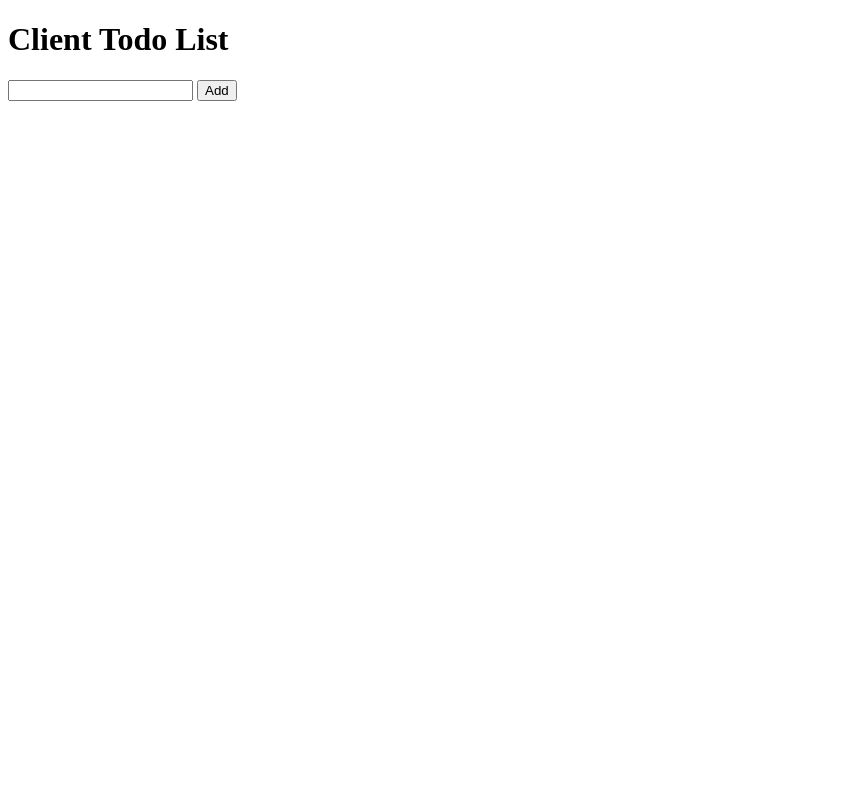
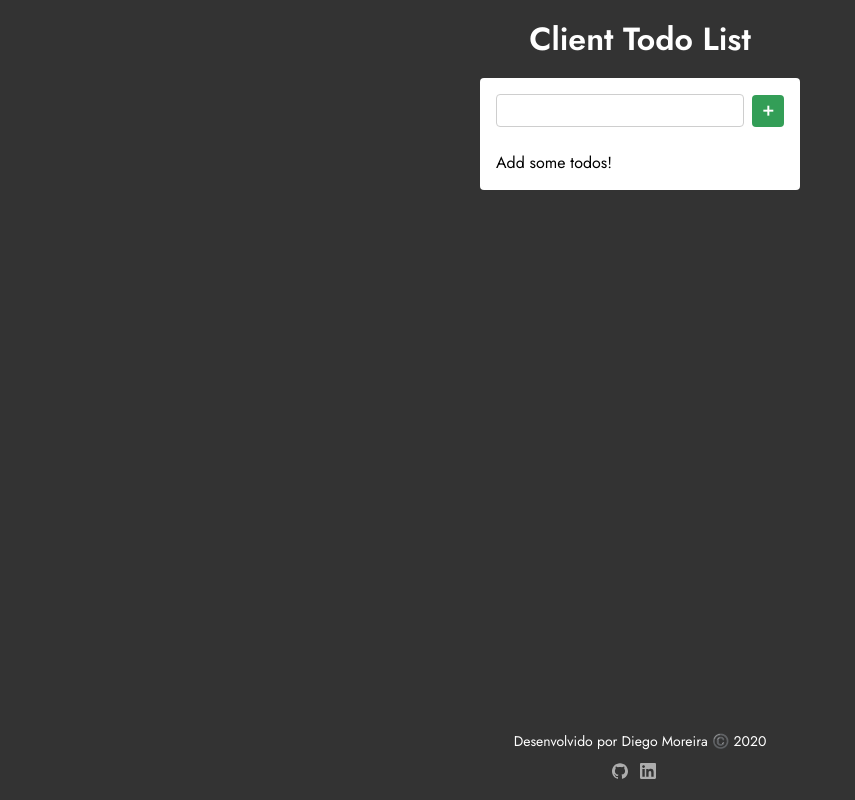
Before and after one commit to diegyoho/client-todo-list, a plain HTML site: page docs/index.html in a window 1280 px wide. Shown: the whole page, without its empty margins (0-855 px from the left). Drawn offline with Linux system fonts and the light colour scheme.

Commit message:
Stylizing

```diff
--- a/docs/index.html
+++ b/docs/index.html
@@ -4,21 +4,39 @@
     <meta charset="UTF-8">
     <meta name="viewport" content="width=device-width, initial-scale=1.0">
     <title>Client To do List</title>
+    <link href="https://fonts.googleapis.com/css2?family=Jost:wght@300;400;600&display=swap" rel="stylesheet">
+    <link href="https://fonts.googleapis.com/icon?family=Material+Icons" rel="stylesheet">
     <link rel="stylesheet" href="style.css">
 </head>
 <body>
+    <header>
         <h1>Client Todo List</h1>
+    </header>
+
+    <main class="container">
+        <div id="new-todo">
+            <input type="text" name="todo">
+            <button><i class="material-icons">add</i></button>
+        </div>
 
         <div id="todos">
             <ul>
 
             </ul>
         </div>
+    </main>
 
-    <div id="new-todo">
-        <input type="text" name="todo">
-        <button>Add</button>
+    <footer>
+        <p>Desenvolvido por Diego Moreira ©️ 2020</p>
+        <div id="social">
+            <a href="https://github.com/diegyohoho">
+                <svg role="img" viewBox="0 0 24 24" xmlns="http://www.w3.org/2000/svg"><title>GitHub</title><path d="M12 .297c-6.63 0-12 5.373-12 12 0 5.303 3.438 9.8 8.205 11.385.6.113.82-.258.82-.577 0-.285-.01-1.04-.015-2.04-3.338.724-4.042-1.61-4.042-1.61C4.422 18.07 3.633 17.7 3.633 17.7c-1.087-.744.084-.729.084-.729 1.205.084 1.838 1.236 1.838 1.236 1.07 1.835 2.809 1.305 3.495.998.108-.776.417-1.305.76-1.605-2.665-.3-5.466-1.332-5.466-5.93 0-1.31.465-2.38 1.235-3.22-.135-.303-.54-1.523.105-3.176 0 0 1.005-.322 3.3 1.23.96-.267 1.98-.399 3-.405 1.02.006 2.04.138 3 .405 2.28-1.552 3.285-1.23 3.285-1.23.645 1.653.24 2.873.12 3.176.765.84 1.23 1.91 1.23 3.22 0 4.61-2.805 5.625-5.475 5.92.42.36.81 1.096.81 2.22 0 1.606-.015 2.896-.015 3.286 0 .315.21.69.825.57C20.565 22.092 24 17.592 24 12.297c0-6.627-5.373-12-12-12"></path></svg>
+            </a>
+            <a href="https://www.linkedin.com/in/diegyohoho/">
+                <svg role="img" viewBox="0 0 24 24" xmlns="http://www.w3.org/2000/svg"><title>LinkedIn</title><path d="M20.447 20.452h-3.554v-5.569c0-1.328-.027-3.037-1.852-3.037-1.853 0-2.136 1.445-2.136 2.939v5.667H9.351V9h3.414v1.561h.046c.477-.9 1.637-1.85 3.37-1.85 3.601 0 4.267 2.37 4.267 5.455v6.286zM5.337 7.433c-1.144 0-2.063-.926-2.063-2.065 0-1.138.92-2.063 2.063-2.063 1.14 0 2.064.925 2.064 2.063 0 1.139-.925 2.065-2.064 2.065zm1.782 13.019H3.555V9h3.564v11.452zM22.225 0H1.771C.792 0 0 .774 0 1.729v20.542C0 23.227.792 24 1.771 24h20.451C23.2 24 24 23.227 24 22.271V1.729C24 .774 23.2 0 22.222 0h.003z"></path></svg>
+            </a>
         </div>
+    </footer>
 
     <script src="scripts.js"></script>
 </body>
--- a/docs/scripts.js
+++ b/docs/scripts.js
@@ -35,7 +35,8 @@ function createListItem(value, id) {
     li.innerText = value
 
     const removeButton = document.createElement('button')
-    removeButton.innerText = 'X'
+    removeButton.classList.add('delete')
+    removeButton.innerHTML = '<i class="material-icons">close</i>'
 
     removeButton.addEventListener('click', () => {
         removeTodo(id)
@@ -47,6 +48,11 @@ function createListItem(value, id) {
 }
 
 function showList() {
+    if(todos.length === 0) {
+        listElement.innerHTML = 'Add some todos!'
+        return
+    }
+
     listElement.innerHTML = ''
 
     todos.forEach((todo, index) => listElement.appendChild(createListItem(todo, index)))
--- a/docs/style.css
+++ b/docs/style.css
@@ -0,0 +1,148 @@
+* {
+    margin: 0;
+    padding: 0;
+    box-sizing: border-box;
+
+    text-decoration: none;
+    list-style: none;
+}
+
+html {
+    font-size: 62.5%;
+}
+
+html, body {
+    min-height: 100vh;
+}
+
+body {
+    font-family: 'Jost', sans-serif;
+    font-size: 1.6rem;
+
+    background-color: #333;
+
+    display: flex;
+    flex-direction: column;
+}
+
+.container {
+    width: 90%;
+    max-width: 940px;
+    margin: 0 auto;
+}
+
+header,
+footer {
+    padding: 16px 0;
+    color: white;
+    text-align: center;
+}
+
+main.container {
+    max-width: 320px;
+    margin-bottom: 8px;
+    padding: 16px;
+
+    border-radius: 4px;
+
+    background-color: white;
+}
+
+#new-todo {
+    display: flex;
+    justify-content: space-between;
+    align-items: center;
+}
+
+#new-todo input {
+    width: 100%;
+    padding: 8px 12px;
+
+    border: 1px solid #cecece;
+    border-radius: 4px;
+}
+
+#todos ul li button,
+#new-todo button {
+    width: 32px;
+    height: 32px;
+
+    padding: 8px;
+    margin-left: 8px;
+
+    background-color: #339e57;
+    color: white;
+
+    border: none;
+    border-radius: 4px;
+
+    cursor: pointer;
+
+    outline: none;
+
+    text-align: center;
+
+    transition: background-color 200ms;
+}
+
+#new-todo button:hover {
+    background-color: #14c24e;
+}
+
+#todos ul li button i,
+#new-todo button i {
+    font-size: 1.6rem;
+    font-weight: 600;
+}
+
+#todos {
+    margin-top: 24px;
+}
+
+#todos ul li {
+    padding: 8px 0;
+
+    display: flex;
+    justify-content: space-between;
+    align-items: center;
+}
+
+#todos ul li + li {
+    border-top: 1px solid #e9e9e9;
+}
+
+#todos ul li button.delete {
+    background-color: #a73434;
+}
+
+#todos ul li button.delete:hover {
+    background-color: #ff5c5c;
+}
+
+footer {
+    margin-top: auto;
+    font-size: 1.4rem;
+}
+
+footer #social {
+    margin-top: 12px;
+    display: flex;
+    justify-content: center;
+}
+
+footer #social a {
+    margin-right: 12px;
+}
+
+footer #social svg {
+    width: 16px;
+
+    fill: white;
+    opacity: 0.6;
+
+    transition: opacity 200ms;
+}
+
+footer #social svg:hover {
+    opacity: 1;
+}
```
Lines whose indentation alone changed are shown as unchanged.
